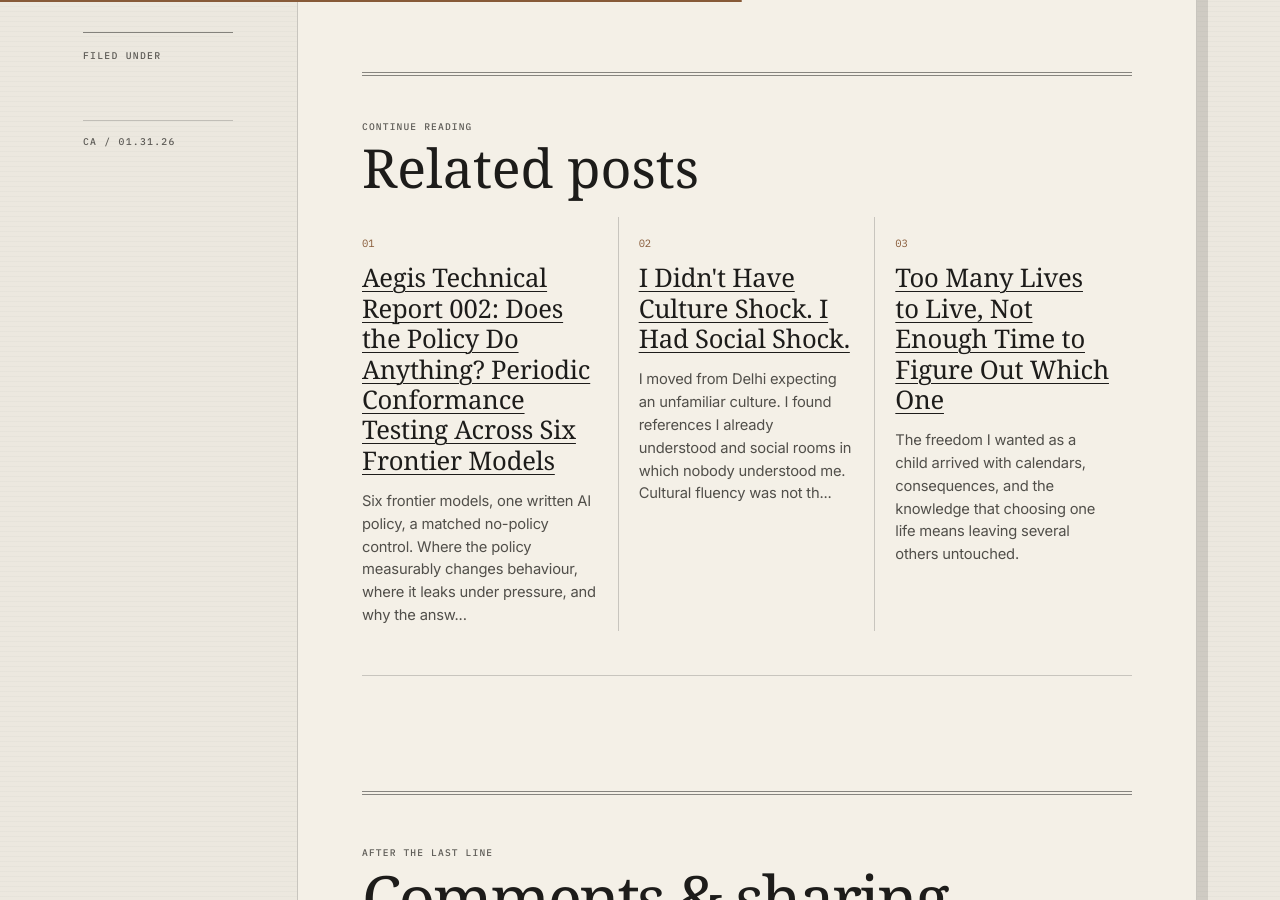
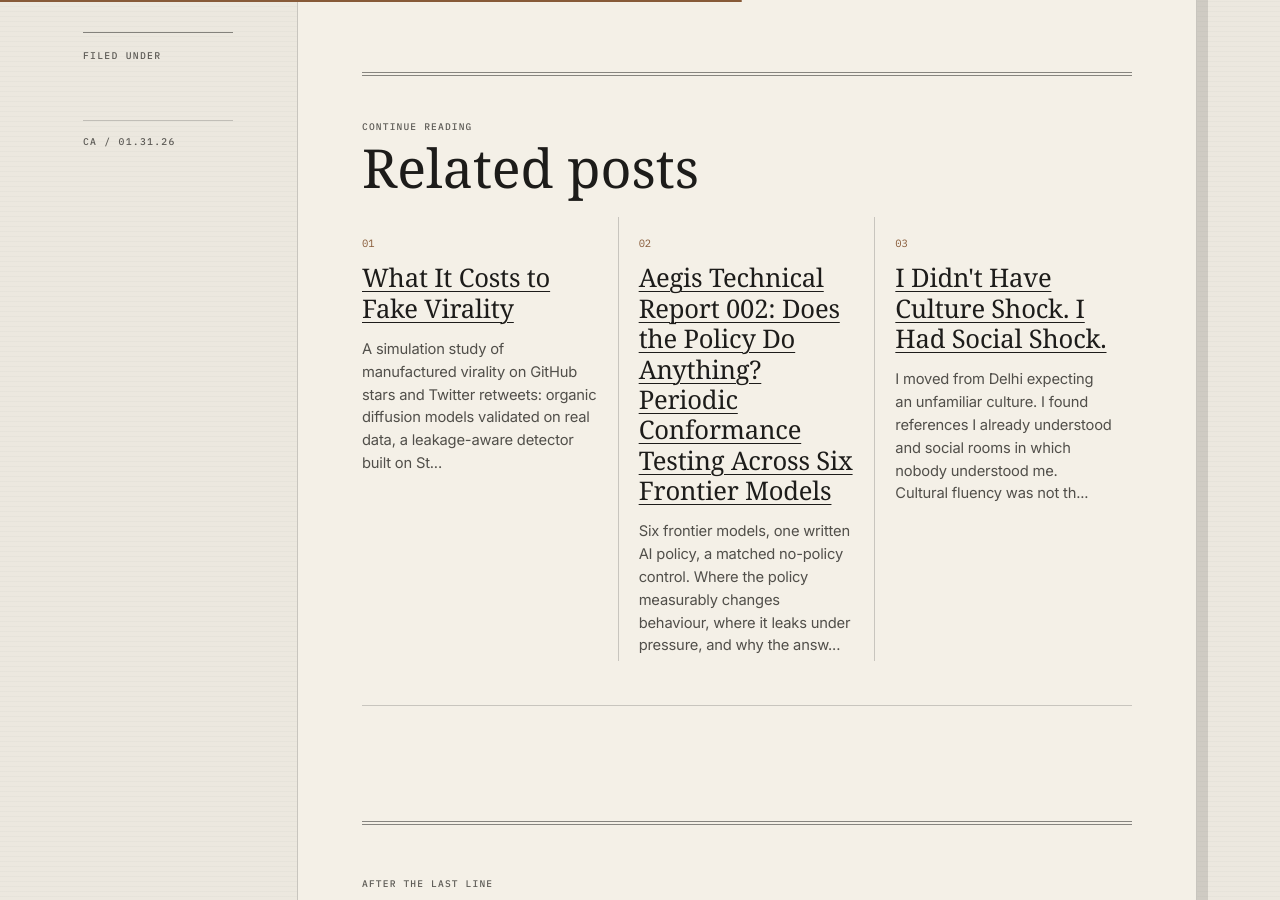
Before and after one commit to ChinmayA301/ChinmayA301.github.io, a Jekyll site: the page built from _posts/2026-01-31-welcome-to-the-blog.md, in a window 1280 px wide and 900 px high, scrolled down 1914 px. Built offline with Jekyll 4.4.1, drawn with Linux system fonts in a browser that asks for light colours; some web fonts are replaced; comment, search, counter and statistics services are not loaded; some of the changed lines change nothing that is shown.

Commit message:
Publish: What It Costs to Fake Virality (code link, share image)

```diff
--- a/_drafts/manufactured-virality.md
+++ b/_posts/2026-11-13-manufactured-virality.md
@@ -10,7 +10,8 @@
 tags: [influence-maximization, fake-stars, coordinated-inauthentic-behavior, bayesian-optimization, adversarial-robustness]
 permalink: /blog/manufactured-virality/
 canonical_url: "https://brainvomit.blog/manufactured-virality/"
-image_alt: "Evasion cost against detector false-flag rate for six defender designs."
+og_image: "/assets/images/og-manufactured-virality.png"
+image_alt: "Median cost to evade six fake-star detector designs, relative to the cheapest possible campaign, with each design's false-flag rate."
 content_type: "research_study"
 content_label: "Research Study"
 search_phrase: "cost of evading fake star and fake retweet detection"
@@ -229,10 +230,11 @@
 - **Higgs is one topic in one week of 2012.** The content side of virality (what the post is about)
   is untested.
 
-**On release:** the detector, the organic models and the aggregate cost curves will be public. The
-attacker's optimised settings, and anything that works as a ready-made campaign generator, will not.
+**On release:** the detectors, the organic models, the simulation harness and the aggregate cost
+curves are public. The attacker's optimised settings, and anything that works as a ready-made
+campaign generator, are not.
 
-<!-- TODO before publishing: add the repository link once manufactured-virality is pushed, and an og_image. -->
+**Code and results:** [github.com/ChinmayA301/manufactured-virality](https://github.com/ChinmayA301/manufactured-virality). The organic models, detectors, game harness and aggregate results are there. The phase write-ups (`PHASE_A.md`, `PHASE_B.md`, `PHASE_C.md`) give the full numbers behind each claim.
 
 ### References
 
```
Also changed, not shown: assets/images/og-manufactured-virality.png (added).
